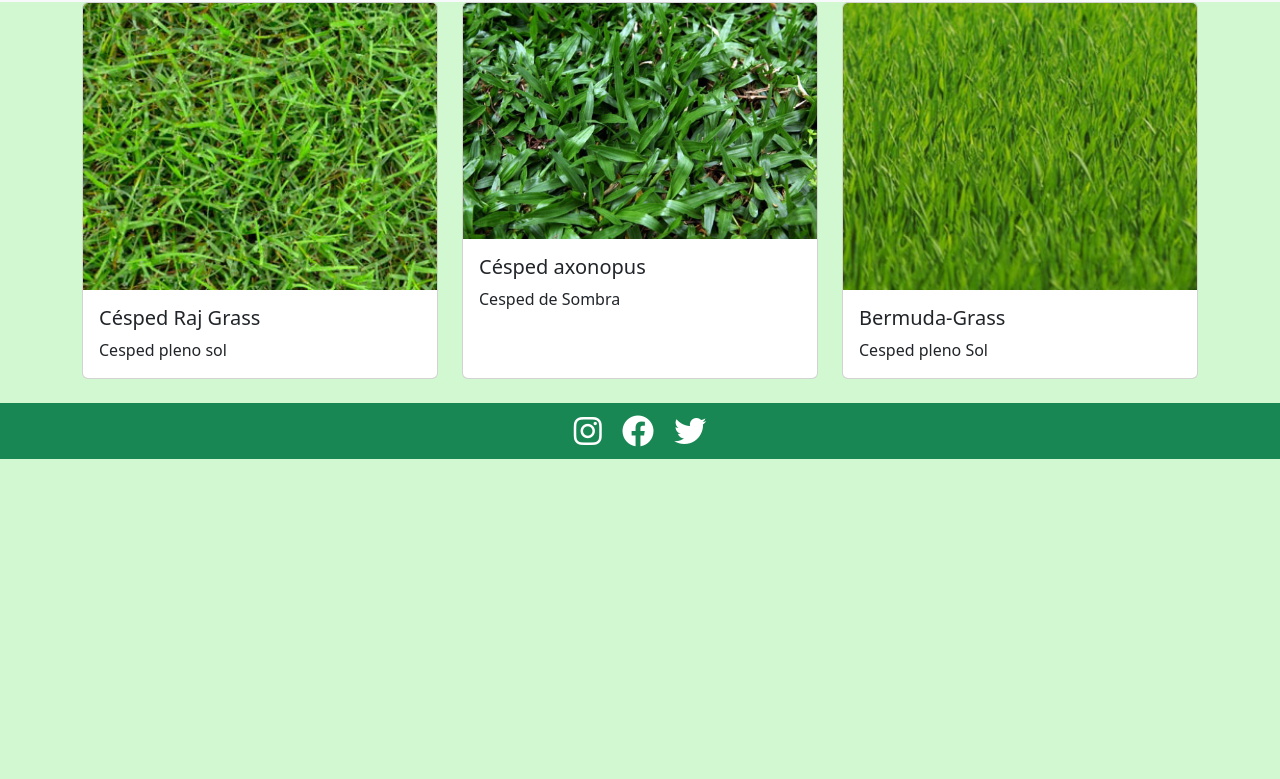
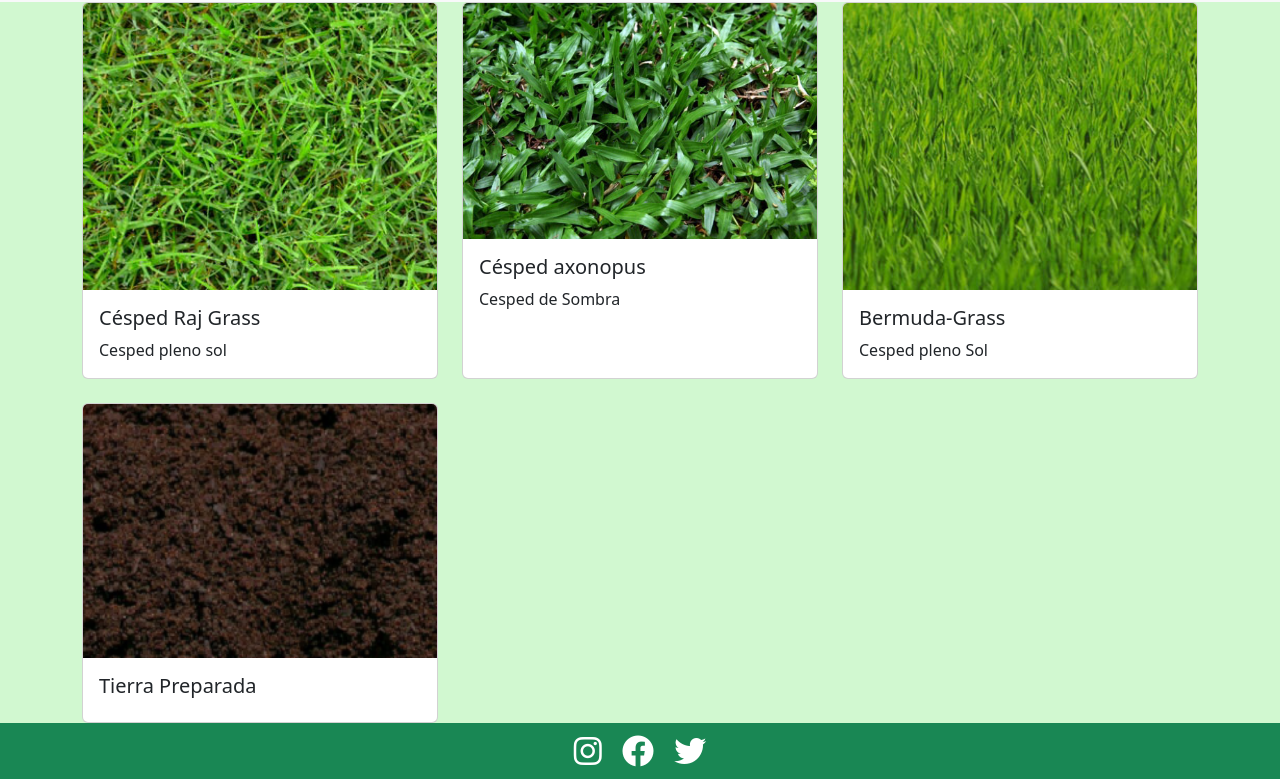
Before and after one commit to Nahuelsan16/PFNahuelSanguinetti, a plain HTML site: page pages/productos.html in a window 1280 px wide. Shown: the part 80-859 px from the top of the page. Before the commit the page ends 800 px from the top, so only its background shows below. Drawn offline with nearby package versions, Linux system fonts and the light colour scheme.

Commit message:
agregue img a productos

```diff
--- a/pages/productos.html
+++ b/pages/productos.html
@@ -87,14 +87,23 @@
               </div>
             </div>
             <div class="col">
-              <!-- <div class="card h-100">
-                <img src="..." class="card-img-top" alt="...">
+              <div class="card h-100">
+                <img src="../assets/tierra-preparada-1-600x210.png" class="card-img-top" alt="tierra preparada">
                 <div class="card-body">
-                  <h5 class="card-title">Card title</h5>
-                  <p class="card-text">This is a longer card with supporting text below as a natural lead-in to additional content. This content is a little bit longer.</p>
-                </div> -->
+                  <h5 class="card-title">Tierra Preparada</h5>
+                  <p class="card-text"></p>
+                </div>
               </div>
             </div>
+            <!-- <div class="col">
+              <div class="card h-100">
+                <img src="../assets/tierra-de-chacra-1.jpg" class="card-img-top" alt="tierra de relleno">
+                <div class="card-body">
+                  <h5 class="card-title">Tierra por metro</h5>
+                  <p class="card-text"></p>
+                </div>
+              </div>
+            </div> -->
           </div>
 
     </main>
```
Also changed, not shown: pages/contacto.html (+1 -1 lines), assets/tierra-de-chacra-1.jpg (added), assets/tierra-preparada-1-600x210.png (added).
